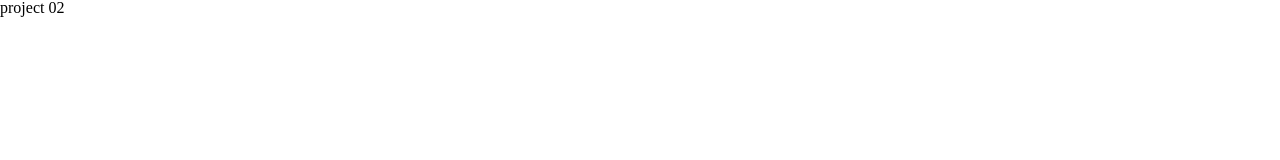
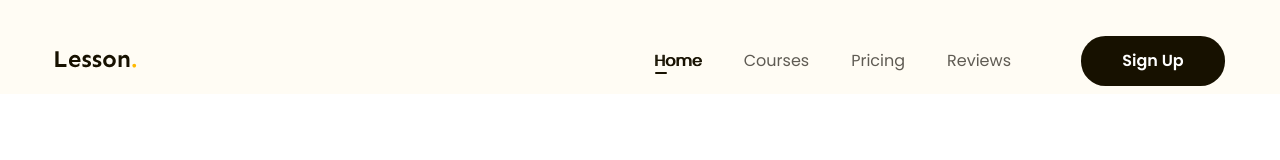
Before and after one commit to Minh-Trung-Tran/html-project-02, a plain HTML site: page index.html in a window 1280 px wide. Shown: the top 160 px of the page. Drawn offline with Linux system fonts and the light colour scheme.

Commit message:
Làm phần Header

```diff
--- a/assets/css/style.css
+++ b/assets/css/style.css
@@ -0,0 +1,96 @@
+* {
+    box-sizing: border-box;
+}
+
+html {
+    font-size: 62.5%;
+}
+
+body{
+    font-size: 1.6rem;
+    font-family: "Poppins", sans-serif;
+}
+
+/* Common */
+.main-content{
+    width: 1170px;
+    max-width: calc(100% - 48px);
+    margin-left: auto;
+    margin-right: auto;
+}
+
+a{
+    text-decoration: none;
+}
+
+.btn {
+    display: inline-block;
+    min-width: 118px;
+    padding: 0 16px;
+    line-height: 50px;
+    color: #FFF;
+    text-align: center;
+    font-size: 1.6rem;
+    font-weight: 600;
+    border-radius: 2.45rem;
+    background: #171100;
+}
+
+
+/* header */
+.header{
+    background: #FFFCF4;
+}
+
+.header.fixed{
+    position: sticky;
+    top: -28px;
+}
+
+.header .body {
+    display: flex;
+    align-items: center;
+    padding: 36px 0 8px;
+}
+
+.nav ul {
+    display: flex;
+}
+
+.nav {
+    margin-left: auto;
+}
+
+.nav a {
+    position: relative;
+    color: #5F5B53;
+    font-size: 1.6rem;
+    padding: 8px 21px;
+}
+
+.nav a:hover,
+.nav li.active a{
+    /* font-weight: 600; */
+    text-shadow: 1px 0 0 currentColor;
+    color: #171100;
+}
+
+.nav li.active a::after{
+    position: absolute;
+    left: 22px;
+    bottom: 6px;
+    content: "";
+    display: block;
+    width: 1.2rem;
+    height: 0.2rem;
+    border-radius: 0.1rem;
+    background: #171100;
+}
+
+.header .sign-up-btn{
+    min-width: 14.4rem;
+}
+
+.header .action{
+    margin-left: 49px;
+}
--- a/index.html
+++ b/index.html
@@ -10,8 +10,47 @@
 
     <!-- Style CSS -->
      <link rel="stylesheet" href="./assets/css/style.css">
+
+    <!-- Font -->
+    <link rel="preconnect" href="https://fonts.googleapis.com">
+    <link rel="preconnect" href="https://fonts.gstatic.com" crossorigin>
+    <link href="https://fonts.googleapis.com/css2?family=Poppins:ital,wght@0,100;0,200;0,300;0,400;0,500;0,600;0,700;0,800;0,900;1,100;1,200;1,300;1,400;1,500;1,600;1,700;1,800;1,900&family=Sen:wght@400..800&display=swap" rel="stylesheet">
 </head>
 <body>
-    <h1>project 02</h1>
+    <main style="height: 5000px;">
+        <header class="header fixed">
+            <div class="main-content">
+                <div class="body">
+                    <!-- logo -->
+                    <a href="#">
+                        <img src="./assets/img/logo.svg" alt="Lesson." class="logo">
+                    </a>
+
+                    <!-- Nav -->
+                    <nav class="nav">
+                        <ul>
+                            <li class="active">
+                                <a href="#home">Home</a>
+                            </li>
+                            <li>
+                                <a href="#courses">Courses</a>
+                            </li>
+                            <li>
+                                <a href="#pricing">Pricing</a>
+                            </li>
+                            <li>
+                                <a href="#reviews">Reviews</a>
+                            </li>
+                        </ul>
+                    </nav>
+
+                    <!-- action -->
+                    <div class="action">
+                        <a href="#!" class="btn sign-up-btn">Sign Up</a>
+                    </div>
+                </div>
+            </div>
+        </header>
+    </main>
 </body>
 </html>
```
Also changed, not shown: assets/img/logo.svg (added), 1 other file.
